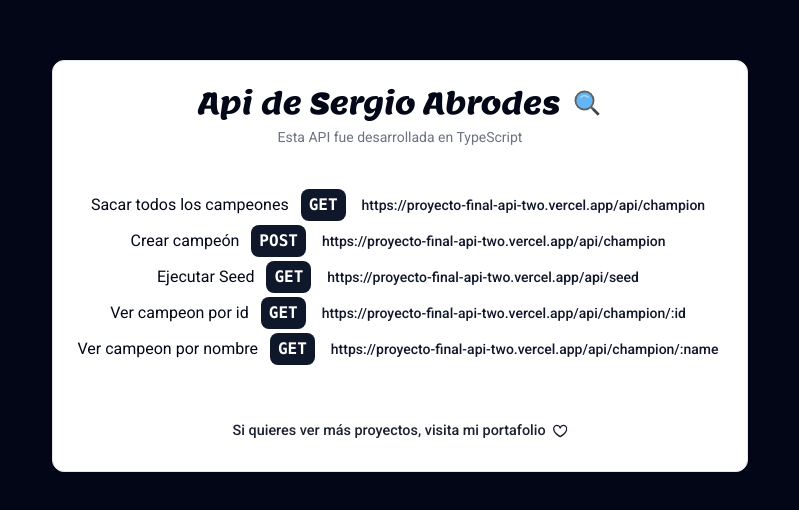
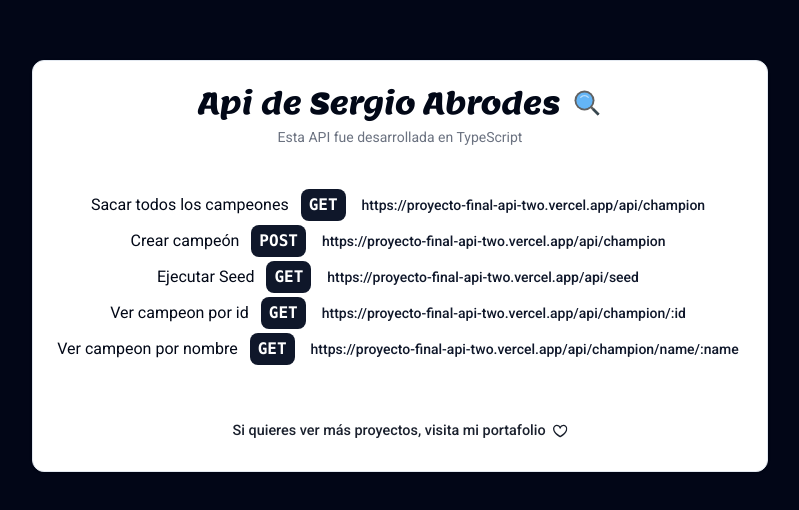
Before and after one commit to Mrheaven778/proyecto-final-api, a Next.js app: page / in a window 1280 px wide. Shown: the part 142-652 px from the top of the page, without its empty margins (240-1039 px from the left). Built offline with nearby package versions, Linux system fonts and the light colour scheme.

Commit message:
corregir ruta de campeones

```diff
--- a/src/components/Header.tsx
+++ b/src/components/Header.tsx
@@ -88,7 +88,7 @@ function Header() {
             </samp>
             <Button className="p-1" variant="link">
               <Link href="/api/champion/name/aatrox">
-                https://proyecto-final-api-two.vercel.app/api/champion/:name
+                https://proyecto-final-api-two.vercel.app/api/champion/name/:name
               </Link>
             </Button>
           </li>
```
